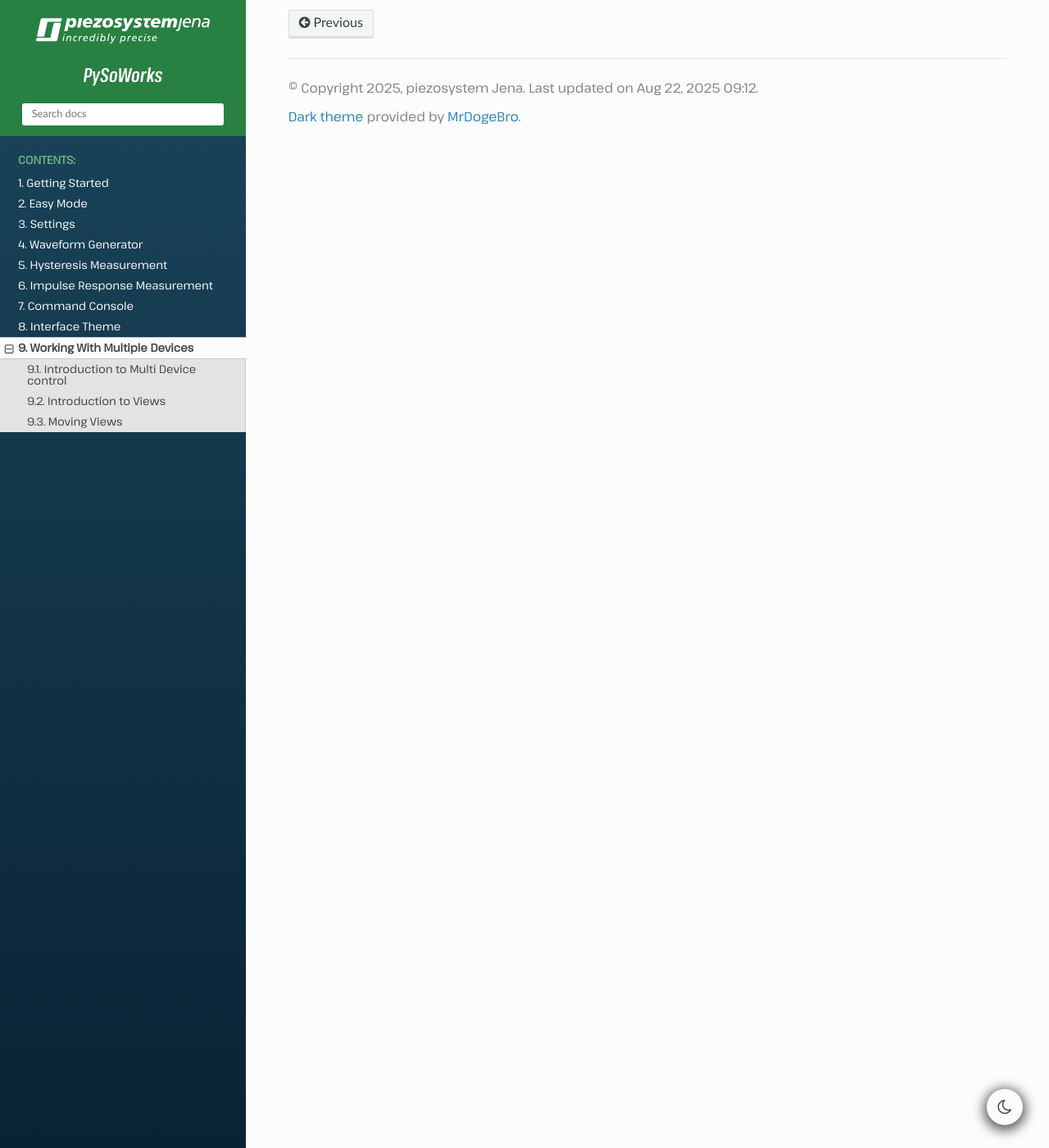
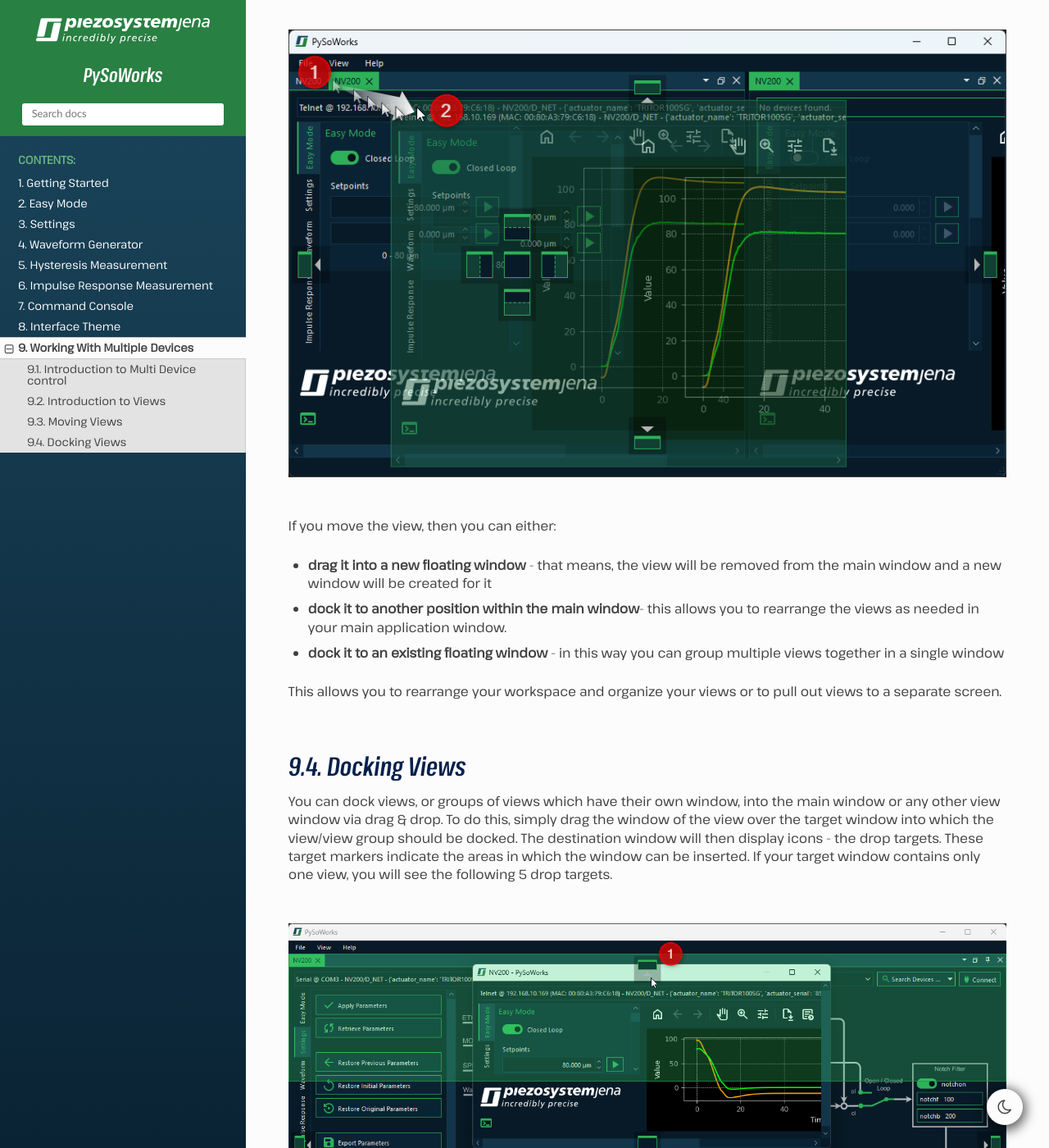
Before and after one commit to piezosystemjena/PiSoWorks, a Sphinx documentation site: the page built from doc/multiple_devices.rst, in a window 1280 px wide and 1400 px high, scrolled down 1754 px. Shown: the whole window at 82% size. Built offline with Sphinx 7.4.7 and the Read the Docs theme 3.1.0, drawn with Linux system fonts in a browser that asks for light colours; some of the changed text lies outside the part shown.

Commit message:
Added documentation for view handling

```diff
--- a/doc/multiple_devices.rst
+++ b/doc/multiple_devices.rst
@@ -34,8 +34,34 @@
 Moving Views
 ----------------------
 
-There are several ways to move views. The first option is Drag & Drop. To do this, click with the left mouse button
+There are several ways to move views. The first option is **Drag & Drop**. To do this, click with the left mouse button
 on the tab of the view :guinum:`❶` and simply drag the view from its position :guinum:`❷` with the mouse button held down.
 A transparent copy of the view is displayed and follows the mouse pointer as long as you keep the mouse button pressed.
 This indicates that a drag & drop operation for moving a view is active. As long as you do not release the mouse button,
 you can move the view freely (see figure below).
+
+.. image:: images/view_drag.png
+
+If you move the view, then you can either:
+
+- **drag it into a new floating window** - that means, the view will be removed from the main window and a new window will be created for it
+- **dock it to another position within the main window**- this allows you to rearrange the views as needed in your main application window.
+- **dock it to an existing floating window** - in this way you can group multiple views together in a single window
+
+This allows you to rearrange your workspace and organize your views or to pull out views to a separate screen.
+
+
+Docking Views
+---------------
+
+You can dock views, or groups of views which have their own window, into the main window or any other view window via drag & drop.
+To do this, simply drag the window of the view over the target window into which the view/view group should be docked.
+The destination window will then display icons - the drop targets. These target markers indicate the areas in which the window can
+be inserted. If your target window contains only one view, you will see the following 5 drop targets.
+
+.. image:: images/view_drop_targets.png
+
+In this example, the user dragged the **NV200** view to the top drop target. That means, the view :guinum:`❶` will be docked to
+the top of the other **NV200** view :guinum:`❷` in the main window.
+
+.. image:: images/views_vertical.png
```
Also changed, not shown: doc/images/view_drag.png (added), doc/images/view_drop_targets.png (added), doc/images/views_vertical.png (added), 1 other file.
